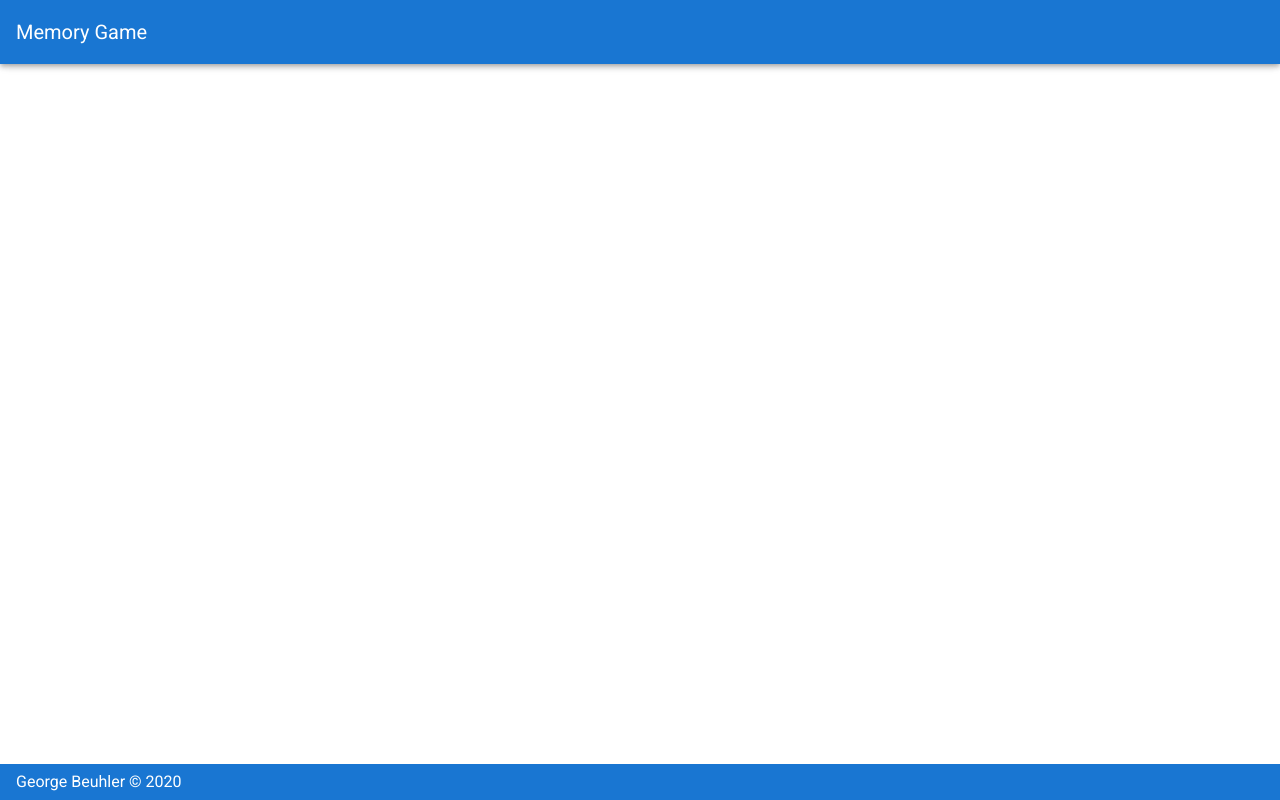
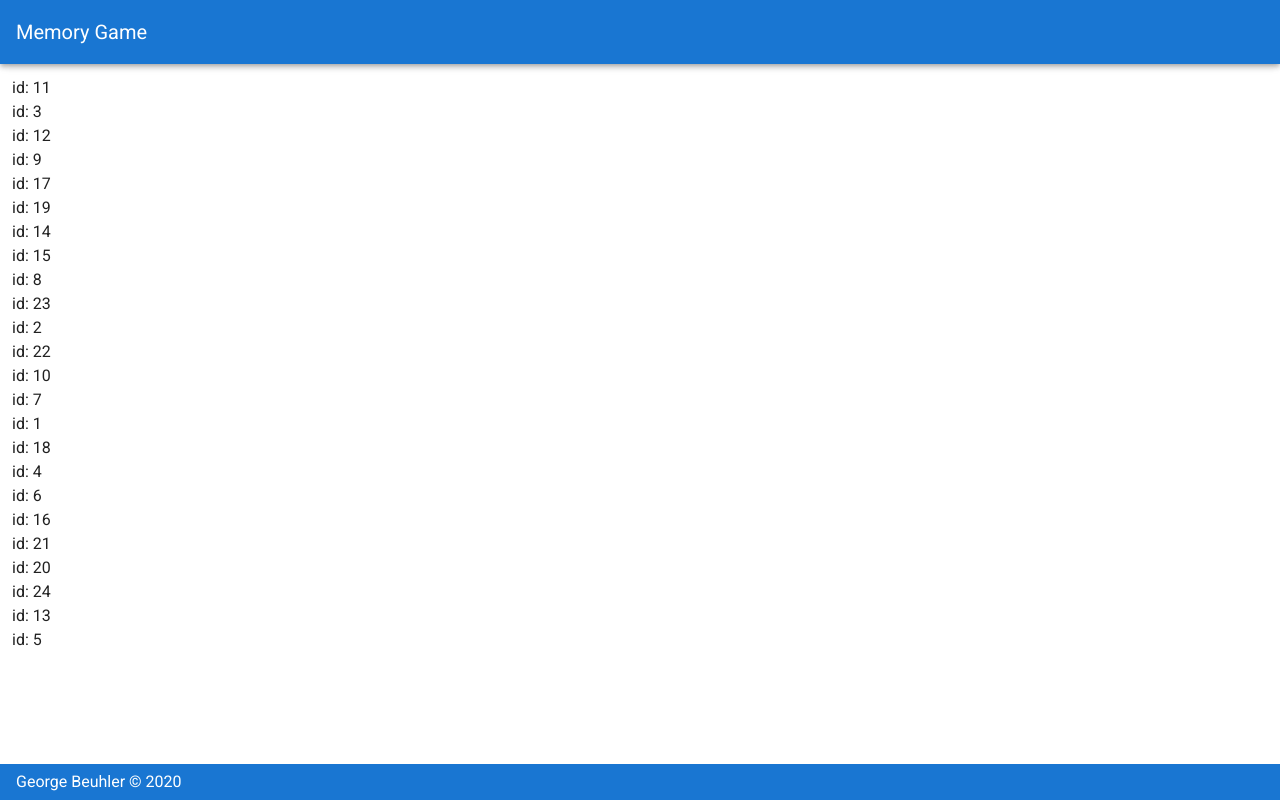
Before and after one commit to gebeuhler/memory-game, a Vue app: page / in a window 1280 px wide. Built offline with nearby package versions, Linux system fonts and the light colour scheme.

Commit message:
basic implementation

```diff
--- a/src/App.vue
+++ b/src/App.vue
@@ -5,7 +5,12 @@
     </v-app-bar>
 
     <v-main>
-      <v-container fluid> </v-container>
+      <v-container fluid>
+        <div v-for="card in cards" :key="card.id" @click="flipCard(card)">
+          <div v-if="card.flipped">value: {{ card.value }}</div>
+          <div v-else>id: {{ card.id }}</div>
+        </div>
+      </v-container>
     </v-main>
     <v-footer color="primary" app>
       <span class="white--text"
@@ -18,5 +23,83 @@
 export default {
   name: "App",
   components: {},
+  data() {
+    return {
+      cards: [
+        { id: 1, value: 1, flipped: false },
+        { id: 2, value: 1, flipped: false },
+        { id: 3, value: 2, flipped: false },
+        { id: 4, value: 2, flipped: false },
+        { id: 5, value: 3, flipped: false },
+        { id: 6, value: 3, flipped: false },
+        { id: 7, value: 4, flipped: false },
+        { id: 8, value: 4, flipped: false },
+        { id: 9, value: 5, flipped: false },
+        { id: 10, value: 5, flipped: false },
+        { id: 11, value: 6, flipped: false },
+        { id: 12, value: 6, flipped: false },
+        { id: 13, value: 7, flipped: false },
+        { id: 14, value: 7, flipped: false },
+        { id: 15, value: 8, flipped: false },
+        { id: 16, value: 8, flipped: false },
+        { id: 17, value: 9, flipped: false },
+        { id: 18, value: 9, flipped: false },
+        { id: 19, value: 10, flipped: false },
+        { id: 20, value: 10, flipped: false },
+        { id: 21, value: 11, flipped: false },
+        { id: 22, value: 11, flipped: false },
+        { id: 23, value: 12, flipped: false },
+        { id: 24, value: 12, flipped: false },
+      ],
+    };
+  },
+  created() {
+    this.cards = this.shuffle(this.cards);
+  },
+  computed: {
+    flippedCards() {
+      return this.cards.filter((card) => card.flipped);
+    },
+  },
+  methods: {
+    flipCard(card) {
+      card.flipped = true;
+      let flippedCards = this.flippedCards;
+      if (flippedCards.length === 1) {
+        return;
+      } else if (flippedCards.length === 2) {
+        if (flippedCards[0].value === flippedCards[1].value) {
+          alert("yay!");
+          this.cards = this.cards.filter((card) => !card.flipped);
+        } else {
+          setTimeout(() => {
+            flippedCards[0].flipped = false;
+            flippedCards[1].flipped = false;
+          }, 1000);
+        }
+      }
+    },
+    shuffle(array) {
+      // https://stackoverflow.com/questions/2450954/how-to-randomize-shuffle-a-javascript-array
+
+      let currentIndex = array.length,
+        temporaryValue,
+        randomIndex;
+
+      // While there remain elements to shuffle...
+      while (0 !== currentIndex) {
+        // Pick a remaining element...
+        randomIndex = Math.floor(Math.random() * currentIndex);
+        currentIndex -= 1;
+
+        // And swap it with the current element.
+        temporaryValue = array[currentIndex];
+        array[currentIndex] = array[randomIndex];
+        array[randomIndex] = temporaryValue;
+      }
+
+      return array;
+    },
+  },
 };
 </script>
```
